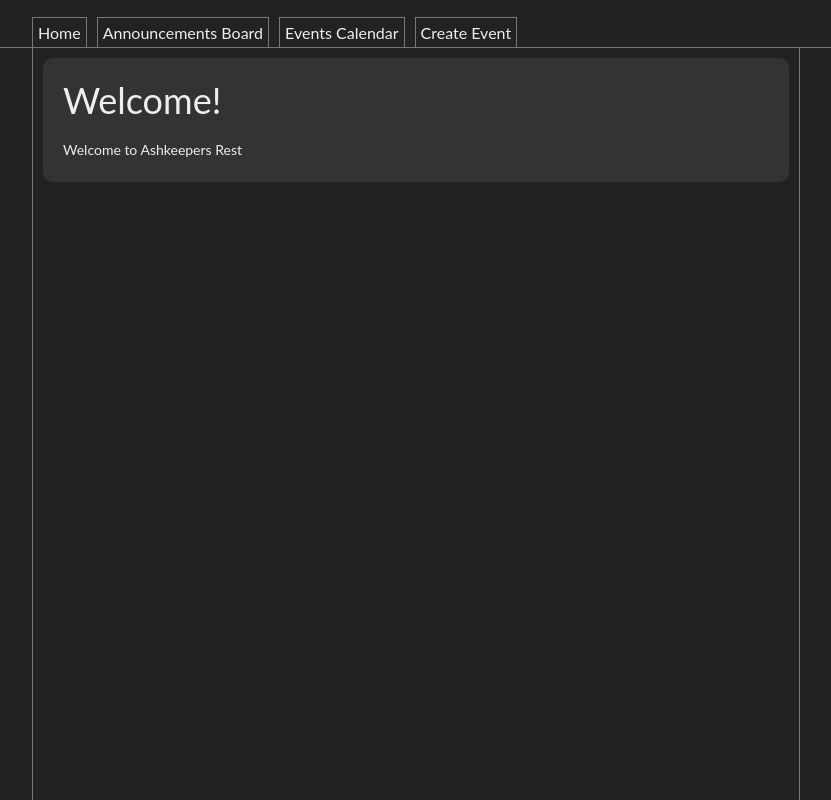
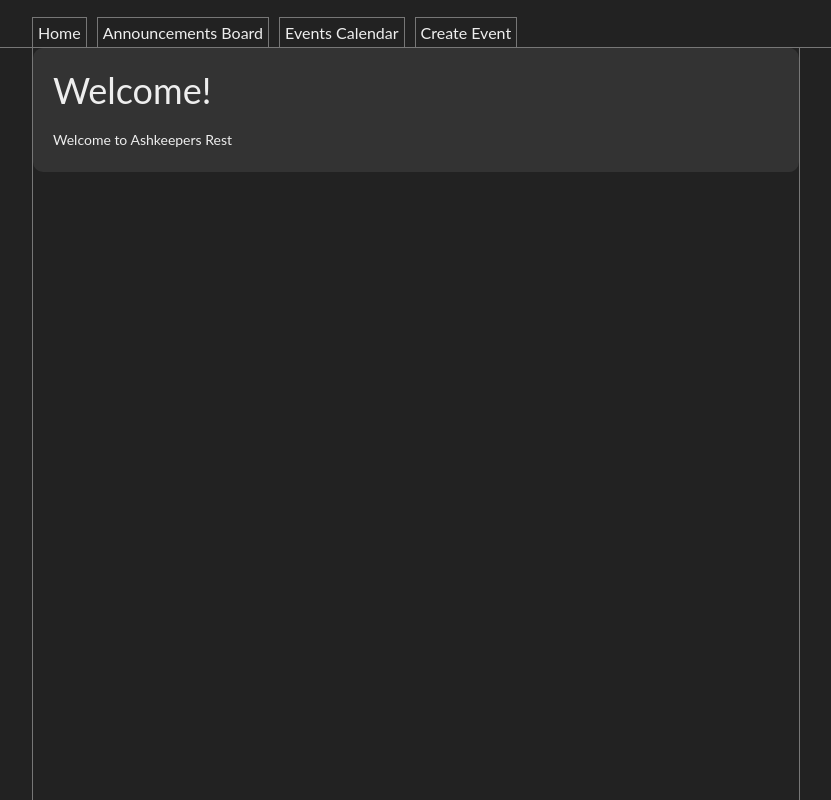
Before and after one commit to blakestone95/AshkeepersRestWebsite, a React app in the folder Ash.FrontEnd/: page /Home in a window 1280 px wide. Shown: the whole page, without its empty margins (224-1055 px from the left). Built offline with nearby package versions, Linux system fonts and the light colour scheme.

Commit message:
Tweak less and folder structure
To better match conventions of this project

```diff
--- a/Ash.FrontEnd/src/Home/index.jsx
+++ b/Ash.FrontEnd/src/Home/index.jsx
@@ -1,5 +1,5 @@
 import React, { PureComponent } from 'react';
-import SectionTile from 'global/SectionTile';
+import { SectionTile } from 'global/components';
 
 class Home extends PureComponent {
   render() {
--- /dev/null
+++ b/Ash.FrontEnd/src/global/components/index.jsx
@@ -0,0 +1,3 @@
+import SectionTile from './SectionTile';
+
+export { SectionTile };
--- a/Ash.FrontEnd/src/global/style.less
+++ b/Ash.FrontEnd/src/global/components/style.less
@@ -1,15 +1,17 @@
 .ash-section {
-  margin: 10px;
   border-radius: 10px;
-  background-color: #333;
+  background-color: @app-foreground-color;
 
   div {
-    padding: 20px 20px 10px;
+    padding-top: 20px;
+    padding-right: 20px;
+    padding-bottom: 10px;
+    padding-left: 20px;
 
     h1 {
       margin: 0;
       font-size: 36px;
-      font-weight: 380;
+      font-weight: 400;
       padding-bottom: 5px;
     }
 
--- a/Ash.FrontEnd/src/style.less
+++ b/Ash.FrontEnd/src/style.less
@@ -54,4 +54,4 @@ div {
 
 // Imports
 @import 'NavBar/style';
-@import 'global/style';
+@import 'global/components/style';
--- a/Ash.FrontEnd/src/variables.less
+++ b/Ash.FrontEnd/src/variables.less
@@ -1,3 +1,4 @@
 @app-background-color: #222;
+@app-foreground-color: #333;
 @app-border-color: #777;
 @app-text-color: #eee;
```
Also changed, not shown: Ash.FrontEnd/src/global/components/SectionTile.jsx (renamed from Ash.FrontEnd/src/global/SectionTile.jsx).
